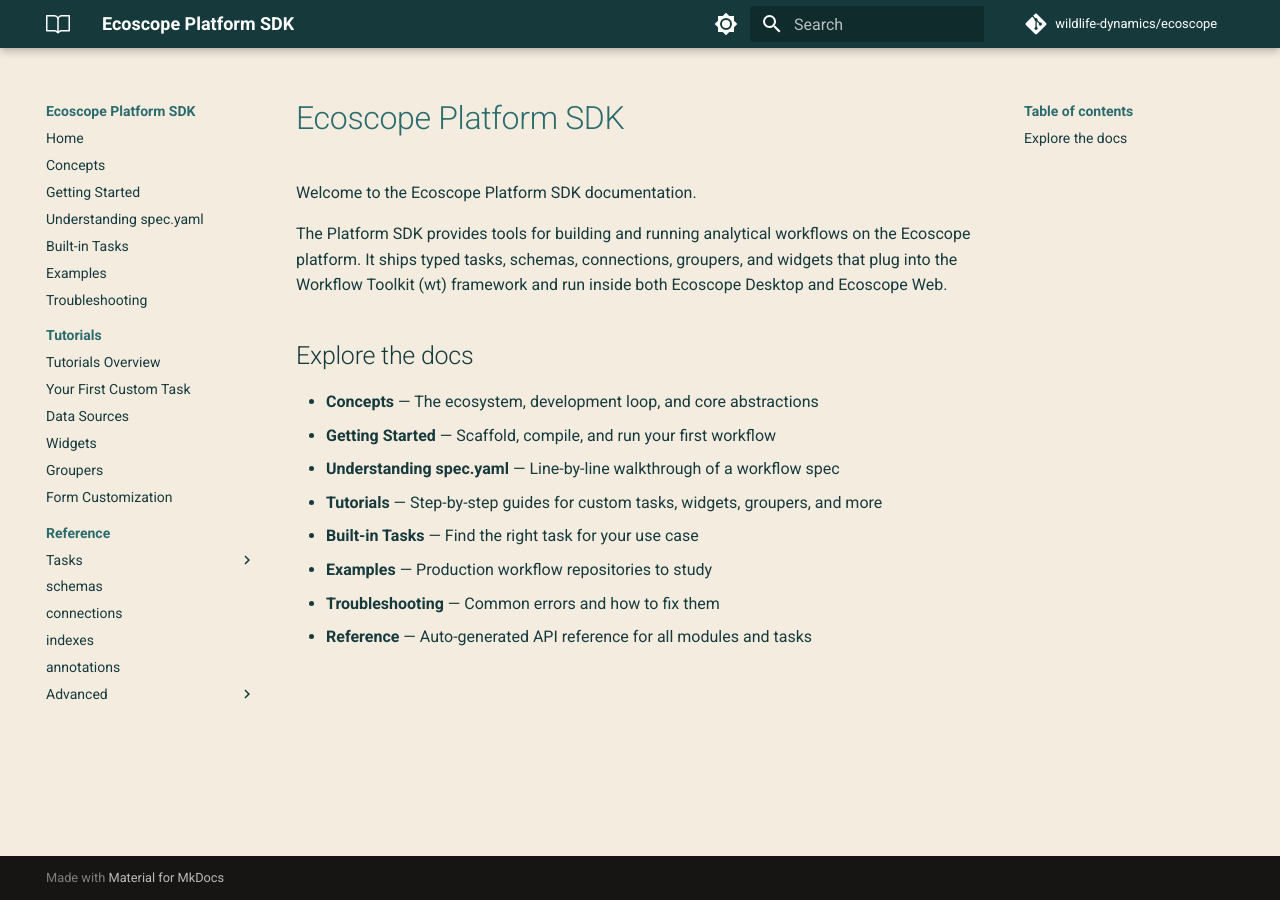
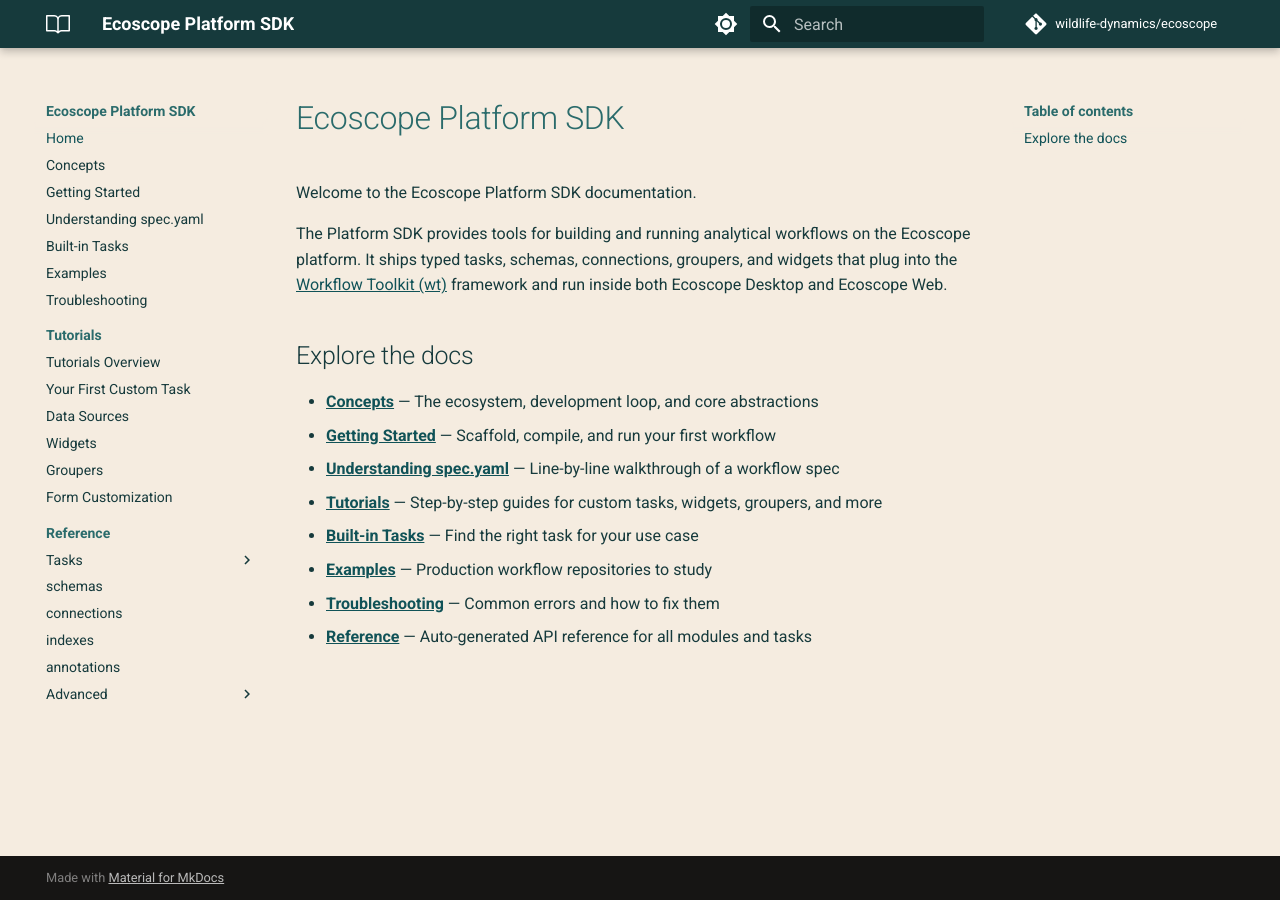
Before and after one commit to wildlife-dynamics/ecoscope, an MkDocs documentation site: the page built from doc/platform-sdk/content/index.md, in a window 1280 px wide. Built offline with MkDocs 1.6.1 and Material for MkDocs 9.7.7, drawn with Linux system fonts in a browser that asks for light colours; comment, search, counter and statistics services are not loaded.

Commit message:
CSS fix for light mode link styles in sdk docs (#724)

```diff
--- a/doc/platform-sdk/content/stylesheets/extra.css
+++ b/doc/platform-sdk/content/stylesheets/extra.css
@@ -8,6 +8,12 @@
   --md-default-fg-color--light: #2a6b6b;
   --md-default-bg-color: #f5ece0;
   --md-default-bg-color--light: #faf6f0;
+  --md-typeset-a-color: #105257;
+}
+
+/* Underline body links in light mode for clear distinction from text */
+[data-md-color-scheme="default"] .md-typeset a:not(.headerlink) {
+  text-decoration: underline;
 }
 
 /* Dark mode — Dark Teal + Off White/Green */
@@ -20,6 +26,20 @@
   --md-default-fg-color--light: #ddd4c8;
   --md-default-bg-color: #0e2a2c;
   --md-default-bg-color--light: #163a3c;
+}
+
+/* The theme sets --md-typeset-a-color via a two-attribute selector
+   ([scheme][primary] -> #5488e8), which outranks a scheme-only rule. Match
+   that specificity to override it once; this single variable drives both
+   body link color and the active nav item, and hover still falls back to
+   --md-accent-fg-color via the theme's own a:hover rule. */
+[data-md-color-scheme="slate"][data-md-color-primary] {
+  --md-typeset-a-color: #0FCB8C;
+}
+
+/* Underline body links in dark mode for clear distinction from text */
+[data-md-color-scheme="slate"] .md-typeset a:not(.headerlink) {
+  text-decoration: underline;
 }
 
 /* Remove the outer mkdocstrings container "card" */
```
